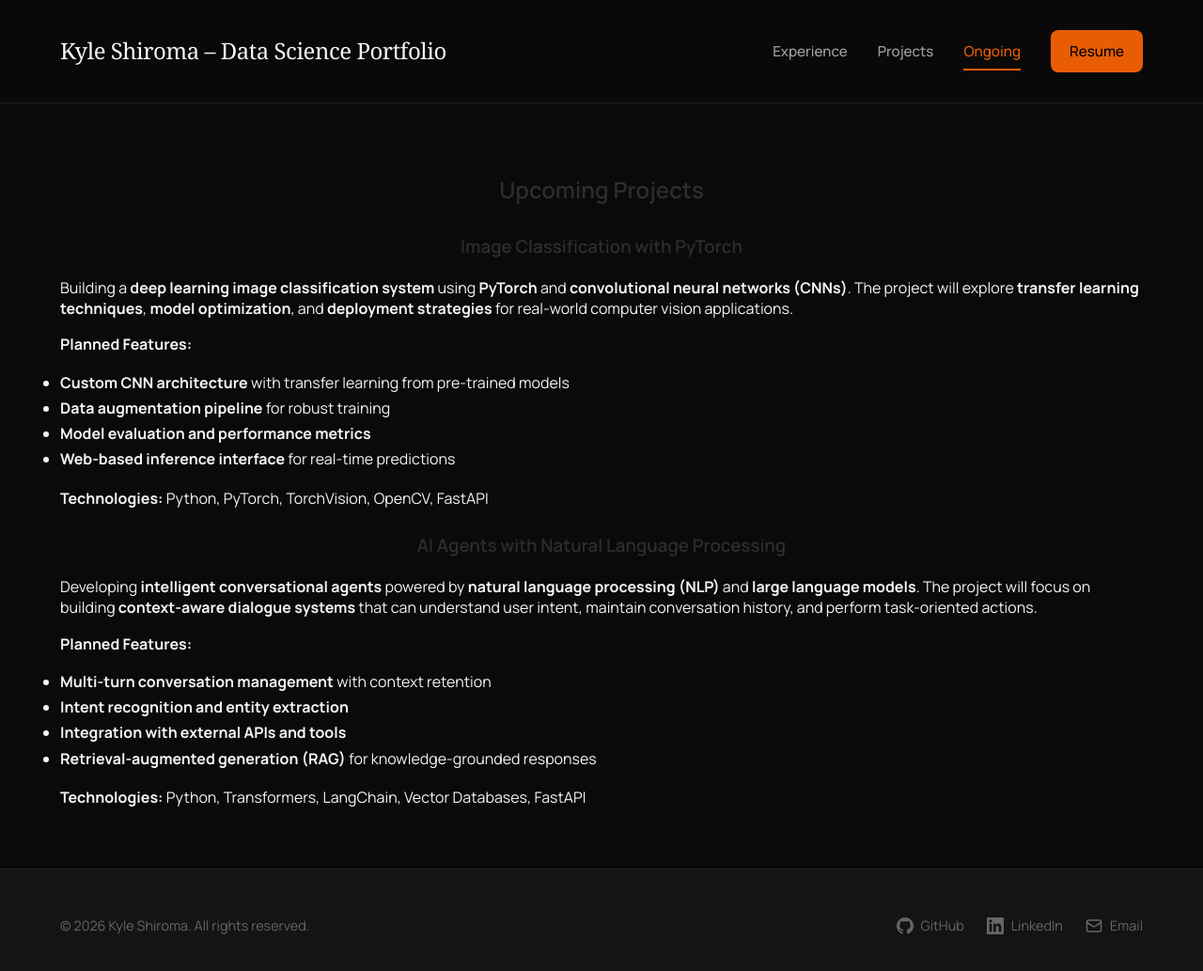
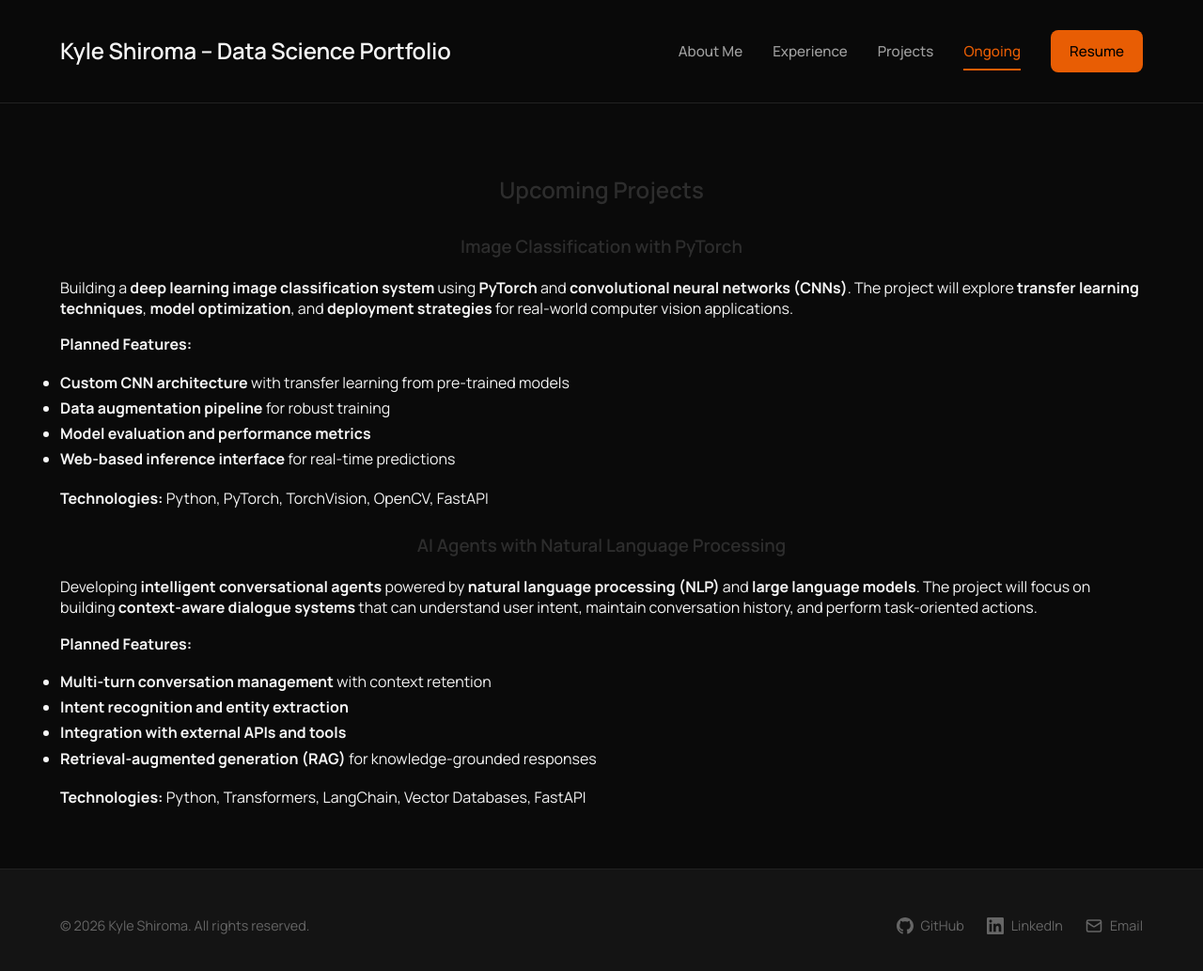
Before and after one commit to k-shiroma-code/k-shiroma-code.github.io, a Jekyll site: the page built from ongoing_projects.md, in a window 1280 px wide and 1045 px high. Shown: the top 1033 px of the window at 94% size. Built offline with Jekyll 4.4.1, drawn with Linux system fonts in a browser that asks for light colours; some web fonts are replaced.

Commit message:
Update default.html

```diff
--- a/_layouts/default.html
+++ b/_layouts/default.html
@@ -90,10 +90,10 @@
     }
 
     .site-title {
-      font-family: var(--font-serif);
+      font-family: var(--font-sans);
       font-size: 1.5rem;
-      font-weight: 400;
-      letter-spacing: -0.02em;
+      font-weight: 600;
+      letter-spacing: -0.01em;
     }
 
     .site-title a {
@@ -372,6 +372,7 @@
         </button>
 
         <nav role="navigation" class="main-navigation" aria-label="Main navigation">
+          <a href="{{ '/' | relative_url }}" {% if page.url == '/' %}aria-current="page"{% endif %}>About Me</a>
           <a href="{{ '/experience/' | relative_url }}" {% if page.url == '/experience/' %}aria-current="page"{% endif %}>Experience</a>
           <a href="{{ '/projects/' | relative_url }}" {% if page.url == '/projects/' %}aria-current="page"{% endif %}>Projects</a>
           <a href="{{ '/ongoing-projects/' | relative_url }}" {% if page.url == '/ongoing-projects/' %}aria-current="page"{% endif %}>Ongoing</a>
```
